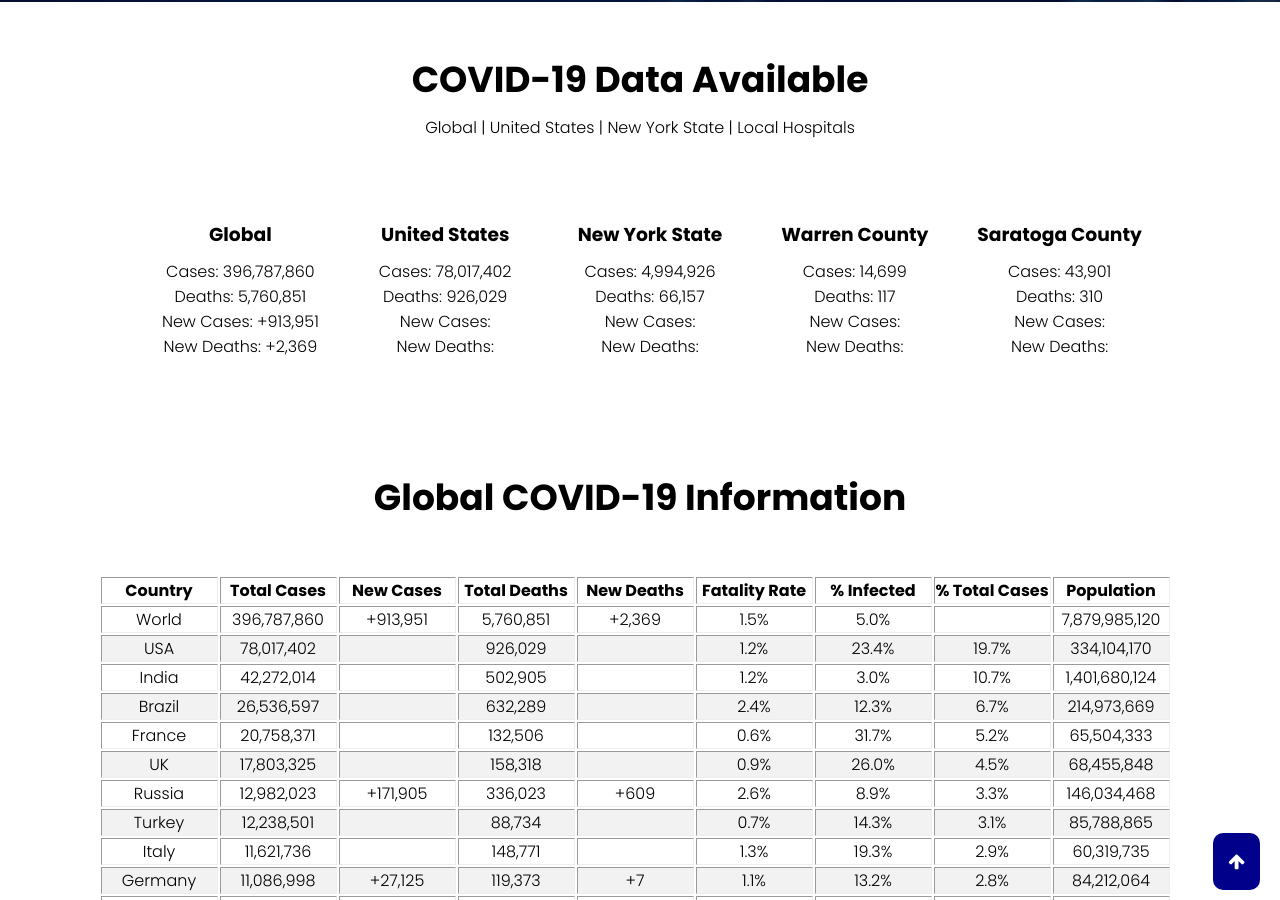
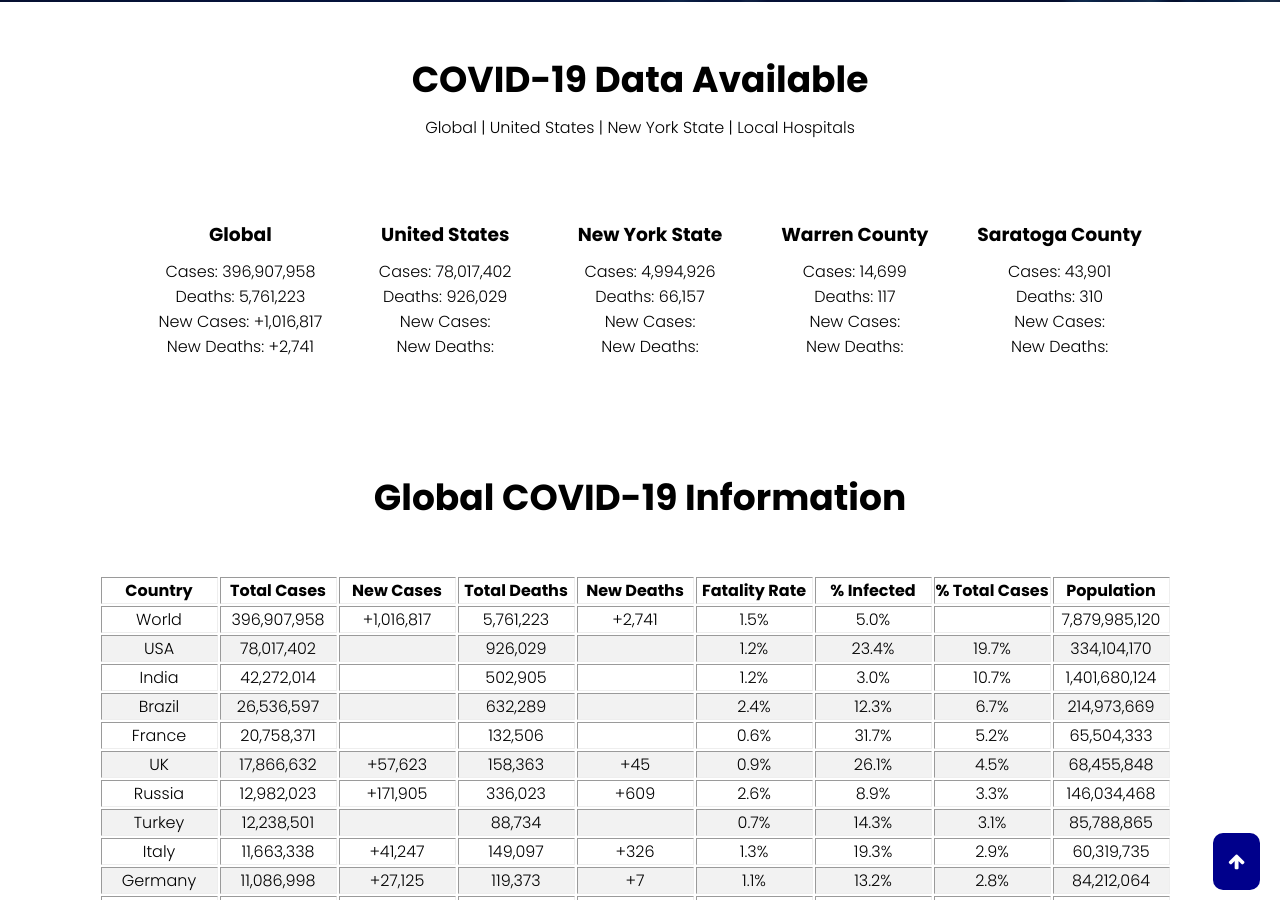
Before and after one commit to Pasin3ru/Tracking-COVID-19, a Jekyll site: the page built from index.html, in a window 1280 px wide and 900 px high, scrolled down 898 px. Built offline with Jekyll 4.4.1, drawn with Linux system fonts in a browser that asks for light colours.

Commit message:
changed date updateed
I changed the update to the last date I get from the last data update

```diff
--- /dev/null
+++ b/_data/last_update.json
@@ -0,0 +1 @@
+{"0":{"0":"Feb 7, 2022"},"1":{"0":"Date"}}
--- a/_data/world_total_data.json
+++ b/_data/world_total_data.json
@@ -1 +1 @@
-{"0":{"Total Cases: ":"396,787,860","Total Deaths: ":"5,760,851","New Cases: ":"+913,951","New Deaths: ":"+2,369"}}
+{"0":{"Total Cases: ":"396,907,958","Total Deaths: ":"5,761,223","New Cases: ":"+1,016,817","New Deaths: ":"+2,741"}}
--- a/_includes/hospital-tables/global_data.html
+++ b/_includes/hospital-tables/global_data.html
@@ -15,10 +15,10 @@
   <tbody>
     <tr>
       <td>World</td>
-      <td>396,787,860</td>
-      <td>+913,951</td>
-      <td>5,760,851</td>
-      <td>+2,369</td>
+      <td>396,907,958</td>
+      <td>+1,016,817</td>
+      <td>5,761,223</td>
+      <td>+2,741</td>
       <td>1.5%</td>
       <td>5.0%</td>
       <td></td>
@@ -70,12 +70,12 @@
     </tr>
     <tr>
       <td>UK</td>
-      <td>17,803,325</td>
-      <td></td>
-      <td>158,318</td>
-      <td></td>
+      <td>17,866,632</td>
+      <td>+57,623</td>
+      <td>158,363</td>
+      <td>+45</td>
       <td>0.9%</td>
-      <td>26.0%</td>
+      <td>26.1%</td>
       <td>4.5%</td>
       <td>68,455,848</td>
     </tr>
@@ -103,10 +103,10 @@
     </tr>
     <tr>
       <td>Italy</td>
-      <td>11,621,736</td>
-      <td></td>
-      <td>148,771</td>
-      <td></td>
+      <td>11,663,338</td>
+      <td>+41,247</td>
+      <td>149,097</td>
+      <td>+326</td>
       <td>1.3%</td>
       <td>19.3%</td>
       <td>2.9%</td>
@@ -532,12 +532,12 @@
     </tr>
     <tr>
       <td>Ireland</td>
-      <td>1,205,914</td>
-      <td></td>
+      <td>1,221,082</td>
+      <td>+3,975</td>
       <td>6,228</td>
       <td></td>
       <td>0.5%</td>
-      <td>24.0%</td>
+      <td>24.3%</td>
       <td>0.3%</td>
       <td>5,025,898</td>
     </tr>
@@ -1951,8 +1951,8 @@
     </tr>
     <tr>
       <td>Djibouti</td>
-      <td>15,510</td>
-      <td></td>
+      <td>15,524</td>
+      <td>+14</td>
       <td>189</td>
       <td></td>
       <td>1.2%</td>
@@ -2072,10 +2072,10 @@
     </tr>
     <tr>
       <td>Eritrea</td>
-      <td>9,637</td>
-      <td></td>
-      <td>100</td>
-      <td></td>
+      <td>9,644</td>
+      <td>+7</td>
+      <td>101</td>
+      <td>+1</td>
       <td>1.0%</td>
       <td>0.3%</td>
       <td>0.0%</td>
--- a/_layouts/home.html
+++ b/_layouts/home.html
@@ -11,7 +11,7 @@
   <!--<p><a href="learn-more.html" class="hero-btn">Click To Learn More<br>About COVID-19</a></p> -->
 <p><a href="" class="hero-btn" onClick="window.open(url='https://www.cdc.gov/coronavirus/2019-ncov/index.html');">Click To Learn More<br>About COVID-19</a></p>
 
-  <ul class="date_time">Project Start Date - March 15, 2020<br>Updated: {{ site.time | date: "%b %-e, %Y" }}</ul>
+  <ul class="date_time">Project Start Date - March 15, 2020<br>Updated: {{ site.data.last_update["0"]["0"]}}</ul>
 </div>
 </section>
 
```
Also changed, not shown: write_data_to_covid_website.py (+8 -0 lines).
